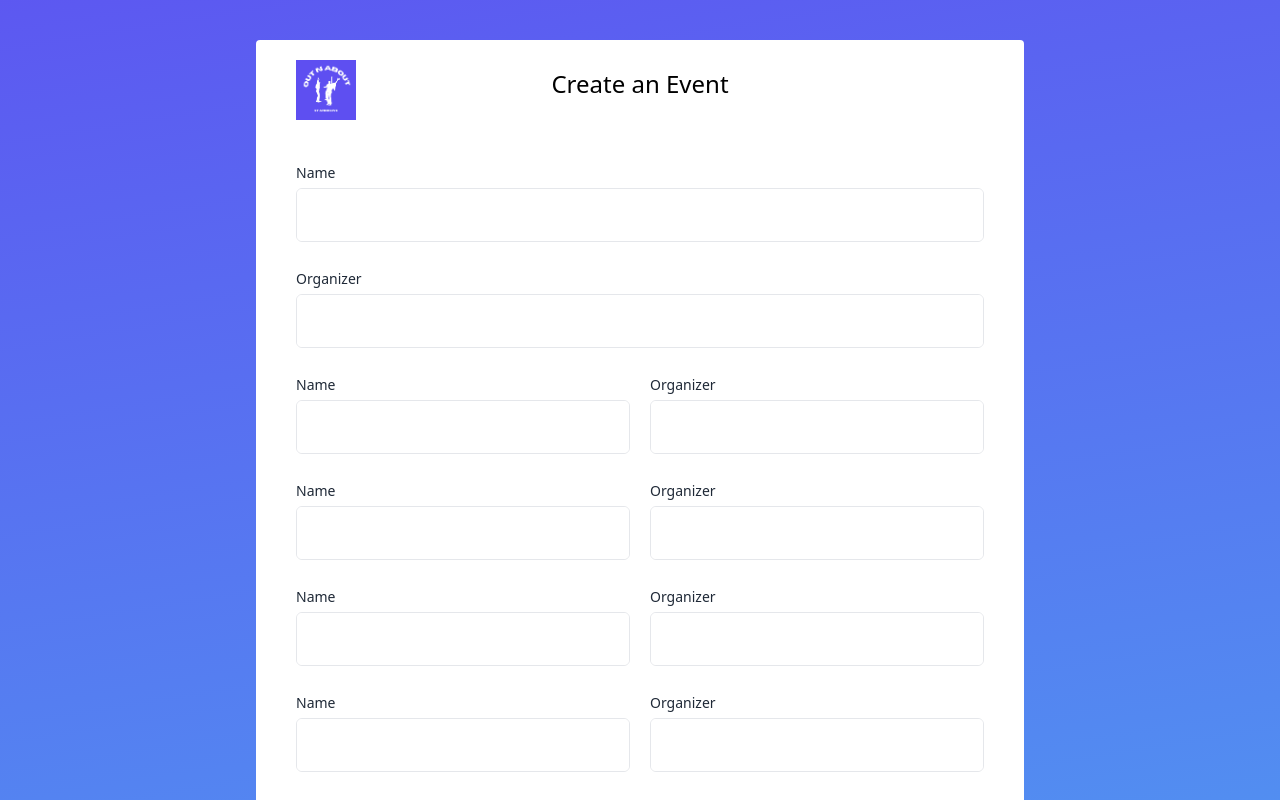
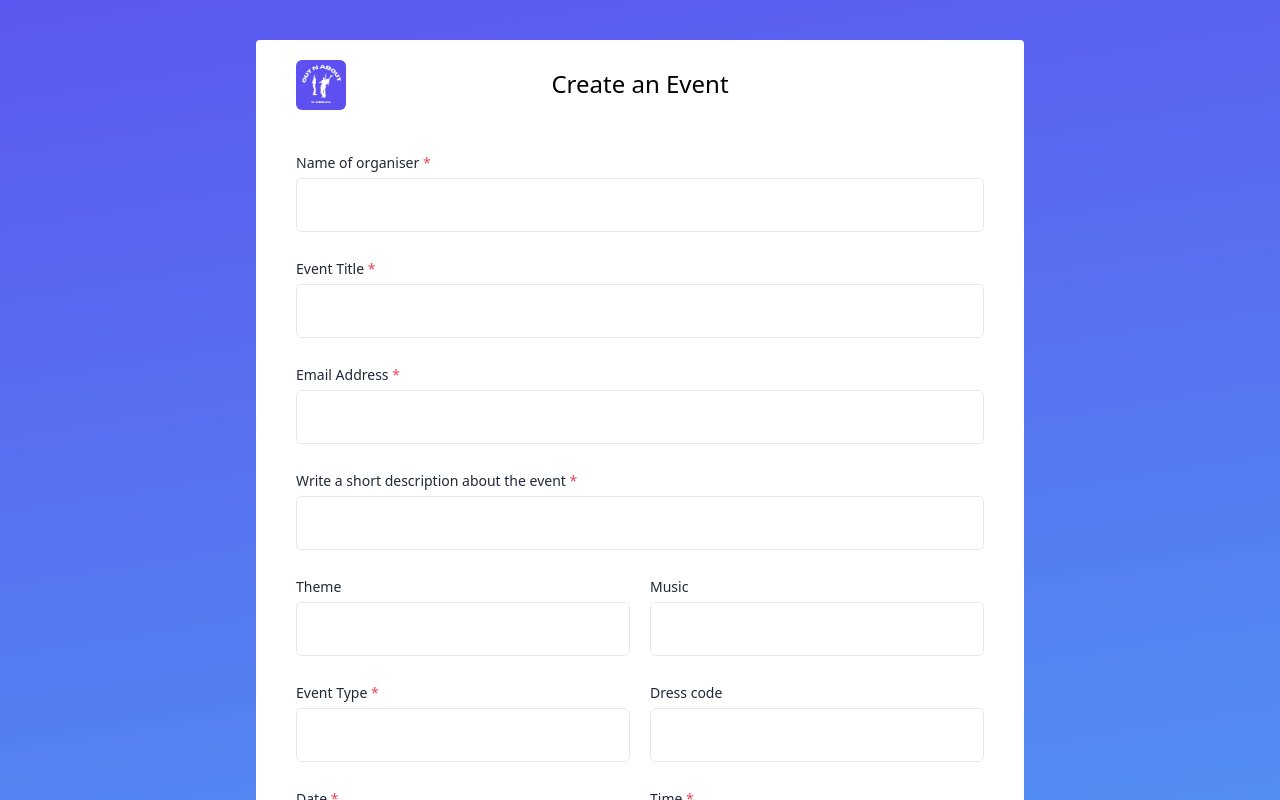
Before and after one commit to geraldkachi/OutnAdmin, a Next.js app: page /event in a window 1280 px wide. Built offline with nearby package versions, Linux system fonts and the light colour scheme; no server answers.

Commit message:
First commit

```diff
--- a/src/components/inputs/input.tsx
+++ b/src/components/inputs/input.tsx
@@ -4,7 +4,7 @@ import separator from "../../utils/money";
 import {eye, eyeOff} from "@/svg/icons";
 
 interface Interface {
-    type?:'text'|'number'|'password'|'date'|'email'|'telephone'
+    type?:'text'|'number'|'password'|'date'|'email'|'telephone'|'time'
     name?:string
     setValue:(value:any)=>void
     value:any
@@ -47,7 +47,7 @@ const Input:React.FC<Interface>=({mt, onBlur,error,money,disabled,cs,max,autoCom
     return (
         <div style={{marginTop:mt}} className={cs}>
             {label&&(
-                <label htmlFor="" className="text-gray-800 text-sm">{label}</label>
+                <label htmlFor="" className="text-gray-800 text-sm">{label} {required&&(<span className="text-danger">*</span>)}</label>
             )}
             <div className="relative">
                 <div className={`bg border rounded-md overflow-hidden mt-1 ${error?"border-danger":""} ${className}`}>
--- a/src/components/layouts/logo.tsx
+++ b/src/components/layouts/logo.tsx
@@ -8,7 +8,7 @@ const Logo: React.FC<LogoProps> = (props) => {
     const {} = props;
     return (
         <Link href={"/"}>
-	        <Image src={"/images/logo.png"} alt={"logo"} width={60} height={60} priority/>
+	        <Image src={"/images/logo.png"} className="rounded-md" alt={"logo"} width={50} height={50} priority/>
         </Link>
     );
 };
--- a/src/pages/event.tsx
+++ b/src/pages/event.tsx
@@ -1,11 +1,42 @@
-import React, {useState,useEffect} from 'react';
+import React from 'react';
 import Logo from "@/components/layouts/logo";
-import {Button, Input} from "@/components/rn-alpha";
+import {Button, Formik, Input, useMutation, Yup} from "@/components/rn-alpha";
+import PATHS from "@/paths";
+import {useApp} from "@/store/contexts/app-context";
 
 type EventProps = {}
 
 const Event: React.FC<EventProps> = (props) => {
     const {} = props;
+    const {mutate,loading,error,data} = useMutation(PATHS.createEvent)
+    const {Toast} = useApp();
+
+    const formHandler=(values:any)=>{
+        mutate(values).then(({data,status,error})=>{
+            if (status===200){
+                Toast(data.message)
+            }else {
+                Toast(error||"")
+            }
+        })
+    }
+
+    const Schema = Yup.object().shape({
+        title:Yup.string().required('Title is required'),
+        email:Yup.string().required('Email is required'),
+        date:Yup.string().required('Date is required'),
+        startTime:Yup.string().required('Time is required'),
+        description:Yup.string().required('Description is required'),
+        category:Yup.string().required('Event type is required'),
+        location:Yup.string().required('Location is required'),
+        organiser:Yup.string().required('Organiser is required'),
+        theme:Yup.string().optional(),
+        music:Yup.string().optional(),
+        dressCode:Yup.string().optional(),
+        additionalInfo:Yup.string().optional(),
+        ticketURL:Yup.string().required('TicketURL is required'),
+    });
+
     return (
         <div className="fixed inset-0 overflow-y-auto py-10 px-2" style={{background:"linear-gradient(170.9deg, #5e4ff1 -16.98%, #4f9df1 128.65%)"}}>
             <div className="container max-w-3xl py-5 px-5 lg:px-10 bg rounded">
@@ -15,75 +46,140 @@ const Event: React.FC<EventProps> = (props) => {
                         <h1 className="text-2xl text-center">Create an Event</h1>
                     </div>
                 </div>
+
+                <Formik
+                    initialValues={{
+                        title:"",
+                        email:"",
+                        date:"",
+                        startTime:"",
+                        description:"",
+                        category:"",
+                        location:"",
+                        organiser:"",
+                        theme:"",
+                        music:"",
+                        dressCode:"",
+                        ticketURL:"",
+                        additionalInfo:""
+                    }}
+                    onSubmit={(values => formHandler(values))}
+                    validationSchema={Schema}
+                    validateOnBlur={false}
+                    validateOnChange={false}
+                >
+                    {({ handleChange, handleBlur, handleSubmit, values, errors,setFieldValue }) => (
                         <div className="py-10 flex flex-col gap-5">
-
                             <Input
-                        setValue={()=>{}}
-                        value={""}
-                        label={"Name"}
+                                setValue={(value)=>{setFieldValue("organiser",value)}}
+                                label={"Name of organiser"}
+                                required
+                                value={values.organiser}
+                                error={errors.organiser}
                             />
 
                             <Input
-                        setValue={()=>{}}
-                        value={""}
-                        label={"Organizer"}
+                                setValue={(value)=>{setFieldValue("title",value)}}
+                                label={"Event Title"}
+                                required
+                                value={values.title}
+                                error={errors.title}
+                            />
+
+                            <Input
+                                setValue={(value)=>{setFieldValue("email",value)}}
+                                label={"Email Address"}
+                                type={"email"}
+                                required
+                                value={values.email}
+                                error={errors.email}
+                            />
+
+                            <Input
+                                setValue={(value)=>{setFieldValue("description",value)}}
+                                label={"Write a short description about the event"}
+                                required
+                                value={values.description}
+                                error={errors.description}
                             />
 
                             <div className="grid grid-cols-1 lg:grid-cols-2 gap-5">
                                 <Input
-                            setValue={()=>{}}
-                            value={""}
-                            label={"Name"}
+                                    setValue={(value)=>{setFieldValue("theme",value)}}
+                                    label={"Theme"}
+                                    value={values.theme}
+                                    error={errors.theme}
                                 />
                                 <Input
-                            setValue={()=>{}}
-                            value={""}
-                            label={"Organizer"}
+                                    setValue={(value)=>{setFieldValue("music",value)}}
+                                    label={"Music"}
+                                    value={values.music}
+                                    error={errors.music}
                                 />
                             </div>
 
                             <div className="grid grid-cols-1 lg:grid-cols-2 gap-5">
                                 <Input
-                            setValue={()=>{}}
-                            value={""}
-                            label={"Name"}
+                                    setValue={(value)=>{setFieldValue("category",value)}}
+                                    label={"Event Type"}
+                                    required
+                                    value={values.category}
+                                    error={errors.category}
                                 />
                                 <Input
-                            setValue={()=>{}}
-                            value={""}
-                            label={"Organizer"}
+                                    setValue={(value)=>{setFieldValue("dressCode",value)}}
+                                    label={"Dress code"}
+                                    value={values.dressCode}
+                                    error={errors.dressCode}
                                 />
                             </div>
 
                             <div className="grid grid-cols-1 lg:grid-cols-2 gap-5">
                                 <Input
-                            setValue={()=>{}}
-                            value={""}
-                            label={"Name"}
+                                    setValue={(value)=>{setFieldValue("date",value)}}
+                                    label={"Date"}
+                                    required
+                                    type={"date"}
+                                    value={values.date}
+                                    error={errors.date}
                                 />
                                 <Input
-                            setValue={()=>{}}
-                            value={""}
-                            label={"Organizer"}
+                                    setValue={(value)=>{setFieldValue("startTime",value)}}
+                                    label={"Time"}
+                                    required
+                                    type={"time"}
+                                    value={values.startTime}
+                                    error={errors.startTime}
                                 />
                             </div>
 
-                    <div className="grid grid-cols-1 lg:grid-cols-2 gap-5">
                             <Input
-                            setValue={()=>{}}
-                            value={""}
-                            label={"Name"}
+                                setValue={(value)=>{setFieldValue("location",value)}}
+                                label={"Location"}
+                                required
+                                value={values.location}
+                                error={errors.location}
                             />
+
                             <Input
-                            setValue={()=>{}}
-                            value={""}
-                            label={"Organizer"}
+                                setValue={(value)=>{setFieldValue("ticketURL",value)}}
+                                label={"Ticket link"}
+                                required
+                                value={values.ticketURL}
+                                error={errors.ticketURL}
                             />
-                    </div>
+
+                            <Input
+                                setValue={(value)=>{setFieldValue("additionalInfo",value)}}
+                                label={"Additional Info"}
+                                value={values.additionalInfo}
+                                error={errors.additionalInfo}
+                            />
 
                             <Button title={"Submit"} className={"btn-primary mt-10"}/>
-
                         </div>
+                    )}
+                </Formik>
             </div>
         </div>
     );
--- a/src/paths.ts
+++ b/src/paths.ts
@@ -28,5 +28,6 @@ const PATHS = {
 	removeEvent:"DELETE:/group/event/:id",
 	going:"POST:/group/event/going/:id",
 	notGoing:"POST:/group/event/not-going/:id",
+	createEvent:"POST:/event"
 }
 export default PATHS;
```
Lines whose indentation alone changed are shown as unchanged.
